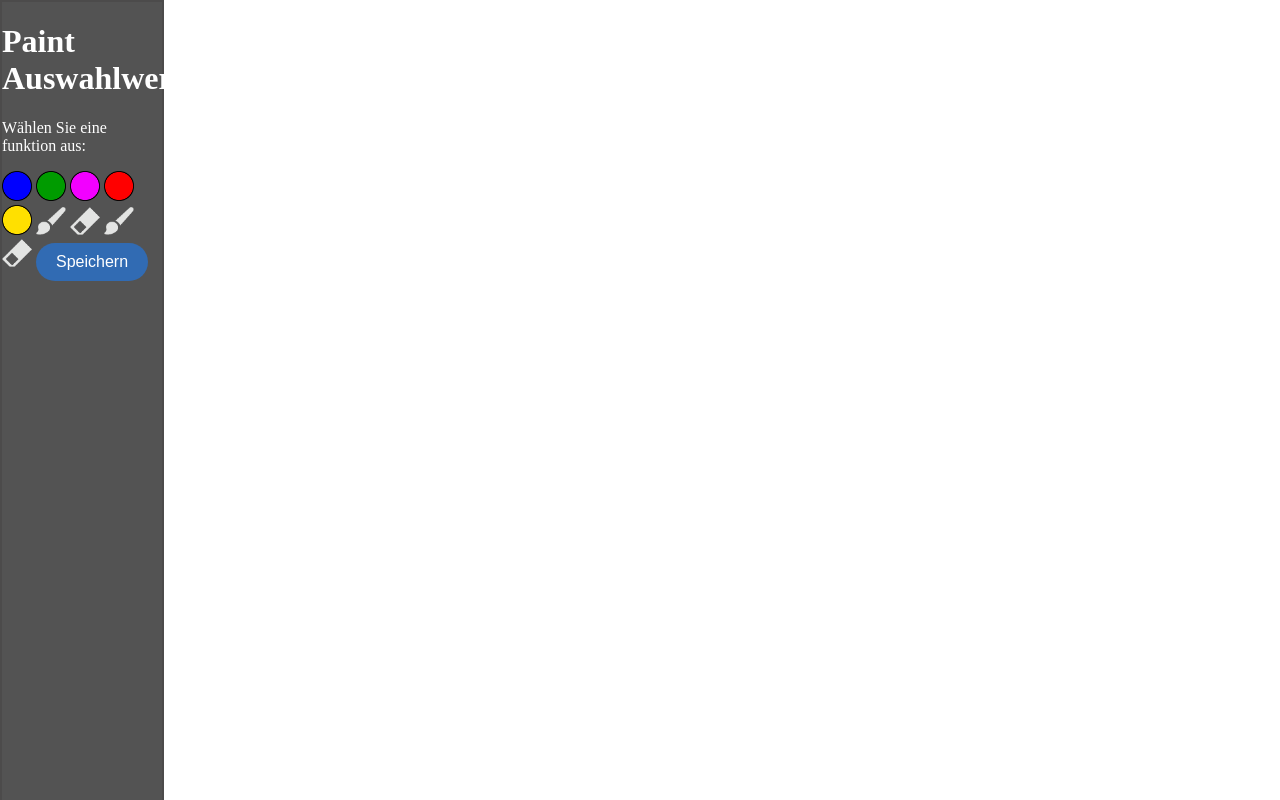
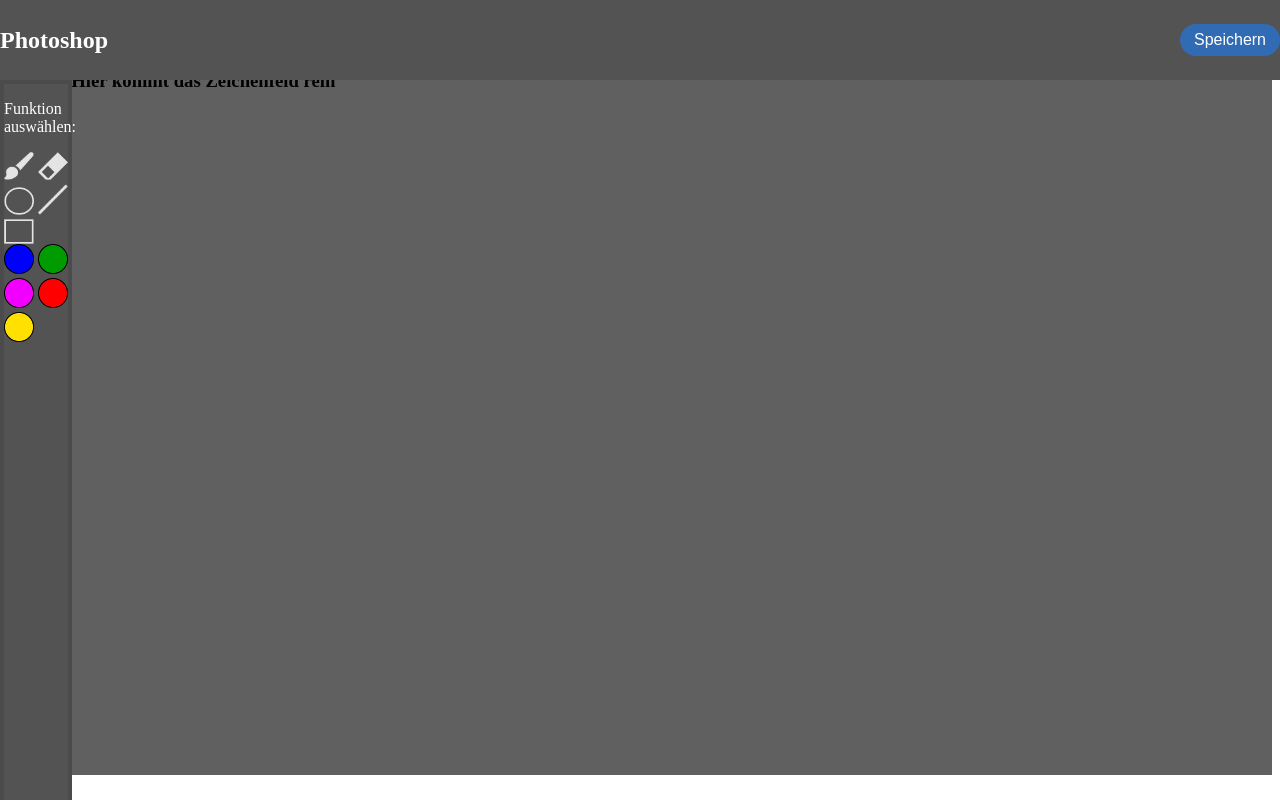
Before and after one commit to DarioSC04/PaintApp, a plain HTML site: page index.html in a window 1280 px wide. Drawn offline with Linux system fonts and the light colour scheme.

Commit message:
first design draft

```diff
--- a/index.html
+++ b/index.html
@@ -4,27 +4,41 @@
 </head>
 
 <body>
-<div class="header">
-  <h1>Paint Auswahlwerkzeuge</h1>
-  <p>Wählen Sie eine funktion aus:</p>
 
-  <input type="image" src="Color Images/blue-button-0000ff.png" name="bluebutton" id="bluebutton" style="width:30px;"/>
-  <input type="image" src="Color Images/green-button-009b00.png" name="greenbutton" id="greenbutton" style="width:30px;"/>
-  <input type="image" src="Color Images/pink-button-f200ff.png" name="pinkbutton" id="pinkbutton" style="width:30px;"/>
-  <input type="image" src="Color Images/red-button-ff0000.png" name="redbutton" id="redbutton"  style="width:30px;"/>
-  <input type="image" src="Color Images/yellow-button-ffe000.png" name="yellowbutton" id="yellowbutton" style="width:30px;"/>
-
-  <input type="image" src="Color Images/paint-brush.png" name="brushbutton" id="brushbutton" alt="Pinsel Werkzeug" style="width:30px;"/>
-  <input type="image" src="Color Images/rubber.png" name="rubberbutton" id="rubberbutton" alt="Rubber Werkzeug" style="width:30px;"/>
-
-  <input type="image" src="Color Images/paint-brush.png" name="brushbutton" id="brushbutton" alt="Pinsel Werkzeug" style="width:30px;"/>
-  <input type="image" src="Color Images/rubber.png" name="rubberbutton" id="rubberbutton" alt="Rubber Werkzeug" style="width:30px;"/>
+<nav class="header">
+  <div class= align-center> <h1> Photoshop </h1> </div>
+  <div class= align-right> <input type="button" id="savebutton" value="Speichern"> </div>
+</nav>
 
 
-  <input type="button" id="savebutton" value="Speichern">
+<div class="tools">
+
+  <p>Funktion auswählen:</p>
+
+  <div class= "tool">
+    <input type="image" src="Tools/paint-brush.png" name="brushbutton" id="brushbutton" style="width:30px;"/>
+    <input type="image" src="Tools/rubber.png" name="rubberbutton" id="rubberbutton"  style="width:30px;"/>
+  </div>
+
+  <div class= "form">
+    <input type="image" src="Forms/circle.png" name="circlebutton" id="circlebutton"  style="width:30px;"/>
+    <input type="image" src="Forms/line.png" name="linebutton" id="linebutton" style="width:30px;"/>
+    <input type="image" src="Forms/recktangle.png" name="recktanglebutton" id="recktanglebutton" style="width:30px;"/>
+  </div>
+
+  <div class="colors" >
+    <input type="image" src="Color Images/blue-button-0000ff.png" name="bluebutton" id="bluebutton" style="width:30px;"/>
+    <input type="image" src="Color Images/green-button-009b00.png" name="greenbutton" id="greenbutton" style="width:30px;"/>
+    <input type="image" src="Color Images/pink-button-f200ff.png" name="pinkbutton" id="pinkbutton" style="width:30px;"/>
+    <input type="image" src="Color Images/red-button-ff0000.png" name="redbutton" id="redbutton"  style="width:30px;"/>
+    <input type="image" src="Color Images/yellow-button-ffe000.png" name="yellowbutton" id="yellowbutton" style="width:30px;"/>
+  </div>
+
 
 </div>
 
-<h3>hallo welt </h3>
+<div class="paint">
+  <h3>Hier kommt das Zeichenfeld rein </h3>
+</div>
 
 </body>
--- a/style.css
+++ b/style.css
@@ -1,15 +1,39 @@
-.header {
-    height: 300px;
+nav {
+    display: flex;
+    height: 10%;
+    width: 100%;
     background-color: #535353;
-    border: 2px solid #4c4b4b;
-    height: 100%;
-    width: 160px;
-    position: fixed;
-    z-index: 1;
+    position: absolute;
     top: 0;
     left: 0;
+    align-items: center;
+    justify-content: space-between;
+  }
 
+.tools {
+    height: 90%;
+    width: 5%;
+    background-color: #535353;
+    border: 4px solid #4c4b4b;
+    position: absolute;
+    z-index: 1;
+    top: 10%;
+    left: 0;
+    /* padding-left: 1%;
+    padding-right: 1%; */
 }
+
+.paint {
+    width: 95%;
+    height: 90%;
+    margin-left: 5%;
+    margin-top: 5.5%;
+    background: #606060;
+
+  }
+
+
+
 
 p {
 color: white
@@ -22,25 +46,22 @@
 #savebutton {
     background-color: #316bb3;  /* Hintergrundfarbe des Buttons */
     color: white;             /* Textfarbe */
-    padding: 10px 20px;       /* Innenabstand (oben/unten: 10px, rechts/links: 20px) */
+    padding: 7px 14px;       /* Innenabstand (oben/unten: 10px, rechts/links: 20px) */
     border: none;             /* Keine Rahmenlinie */
     border-radius: 25px;       /* Abgerundete Ecken */
     font-size: 16px;          /* Schriftgröße */
     cursor: pointer;          /* Mauszeiger wird zum Zeiger (wie bei Links) */
+
 }
 
 #savebutton:hover {
     background-color: #2b64ad;  /* Farbe, wenn die Maus über den Button fährt */
 }
 
-.sidenav {
-    height: 100%;
-    width: 160px;
-    position: fixed;
-    z-index: 1;
-    top: 0;
-    left: 0;
-    background-color: #111;
-    overflow-x: hidden;
-    padding-top: 20px;
-  }
+.align-center {
+ /*   margin-left: 1%; */
+}
+
+.align-right {
+     /* margin-right: 1%; */
+}
```
Also changed, not shown: Forms/circle.png (renamed from Color Images/circle.png), Forms/line.png (renamed from Color Images/line.png), Forms/recktangle.png (renamed from Color Images/recktangle.png), Tools/paint-brush.png (added), Tools/rubber.png (added).
